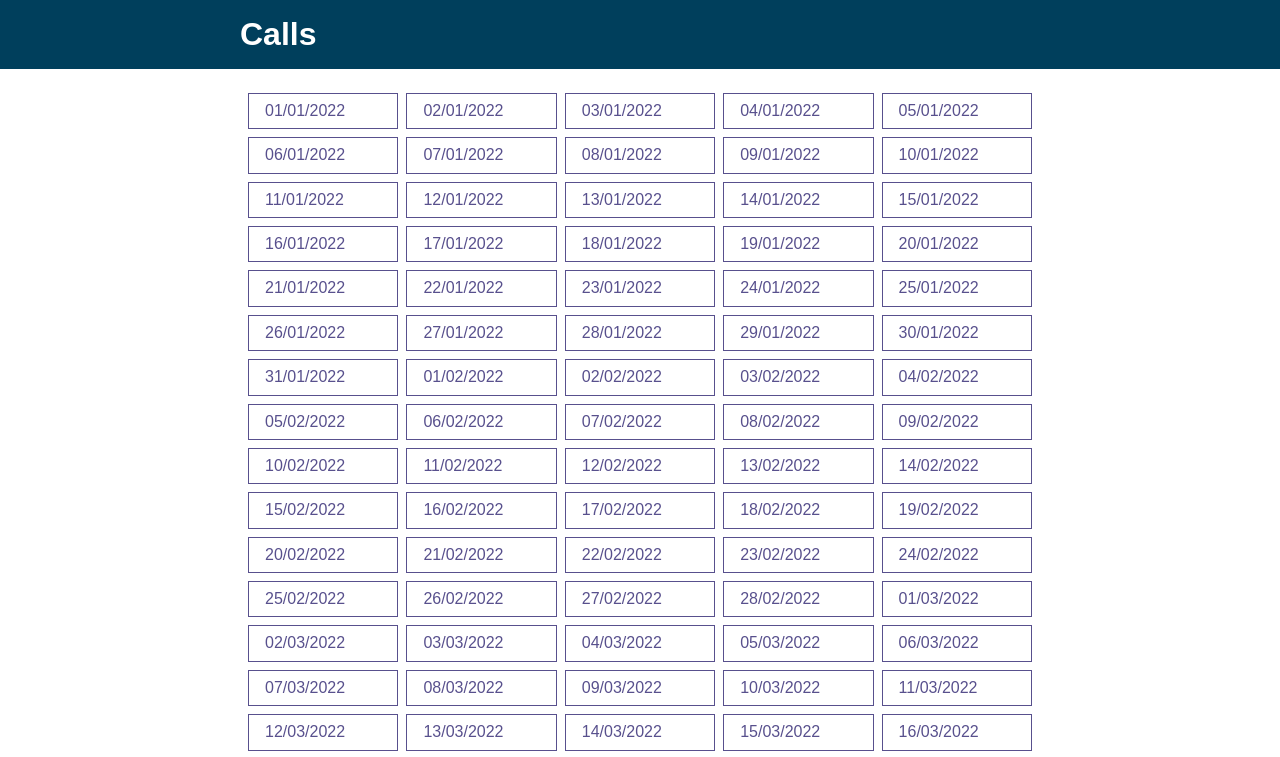
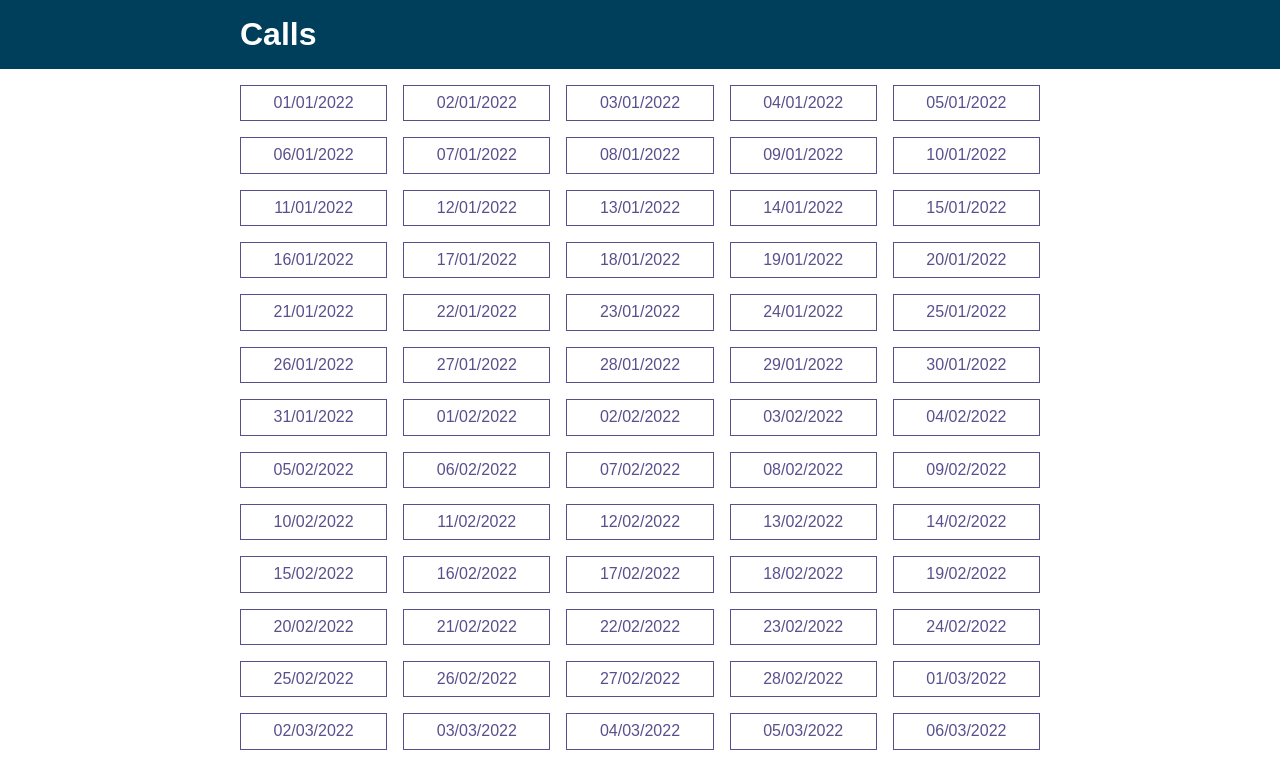
Before and after one commit to maurer2/fernsprecher-kodierer-dekodierer-schau, a React (Create React App) app in the folder app/: page /calls/2022-03-27 in a window 1280 px wide. Shown: the top 757 px of the page. Built offline with nearby package versions, Linux system fonts and the light colour scheme.

Commit message:
Minor CSS fixes

```diff
--- a/app/src/features/calls/components/CallList/CallList.tsx
+++ b/app/src/features/calls/components/CallList/CallList.tsx
@@ -21,7 +21,7 @@ const CallList: FC<Readonly<Types.CallListProps>> = ({
       {currentDay ? (
         <Day callsForCurrentDay={callsForCurrentDay} />
       ) : (
-        <span>Please select a date</span>
+        <h2>Please select a date</h2>
       )}
     </div>
   );
--- a/app/src/features/calls/components/Navigation/Navigation.styles.ts
+++ b/app/src/features/calls/components/Navigation/Navigation.styles.ts
@@ -3,9 +3,8 @@ import { styled, theme } from '../../../../global.styles';
 
 export const Nav = styled('nav', {
   display: 'grid',
-  margin: '0.5rem',
-  gridTemplateColumns: 'repeat( auto-fit, minmax(150px, 1fr))',
-  gridGap: '0.5rem',
+  gridTemplateColumns: 'repeat(auto-fit, minmax(125px, 1fr))',
+  gridGap: '1rem',
 });
 
 export const Link = styled(NavLink, {
@@ -14,6 +13,7 @@ export const Link = styled(NavLink, {
   borderStyle: 'solid',
   textDecoration: 'none',
   appearance: 'button',
+  textAlign: 'center',
   variants: {
     status: {
       default: {
```
